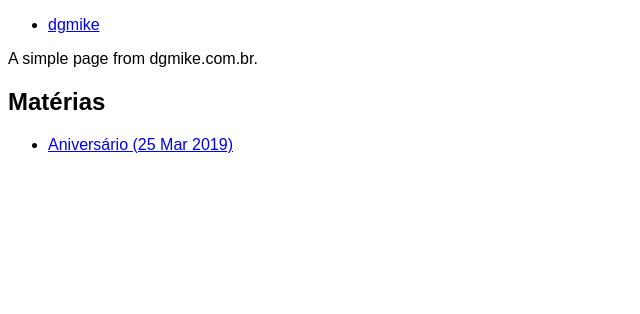
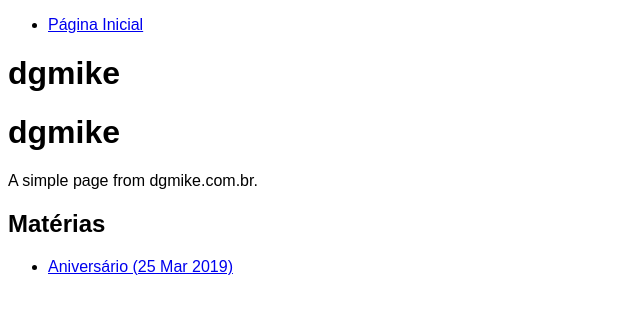
Before and after one commit to dgmike/dgmike.github.com, a Jekyll site: the page built from index.md, in a window 1280 px wide. Shown: the top 314 px of the page, without its empty margins (0-640 px from the left). Built offline with Jekyll 4.4.1, drawn with Linux system fonts in a browser that asks for light colours; our own code applies the rules of GitHub Pages for plain Markdown files.

Commit message:
navigation and site title
Signed-off-by: Michael Granados <michael.granados@locaweb.com.br>

```diff
--- a/_layouts/default.html
+++ b/_layouts/default.html
@@ -13,13 +13,23 @@
 
     <nav>
       <ul>
-        <li><a href="/">dgmike</a></li>
+        <li><a href="/">Página Inicial</a></li>
       </ul>
     </nav>
+
+    <header>
+      {% if page.title == "index" %}
+        <h1>dgmike</h1>
+      {% else %}
+        <h1><a href="/">dgmike</a></h1>
+      {% endif %}
+    </header>
 
     <main id="conteudo">
       {% if page.title != "index" %}
         <h1>{{ page.title }}</h1>
+      {% else %}
+        <h1>dgmike</h1>
       {% endif %}
 
       {{ content }}
```
